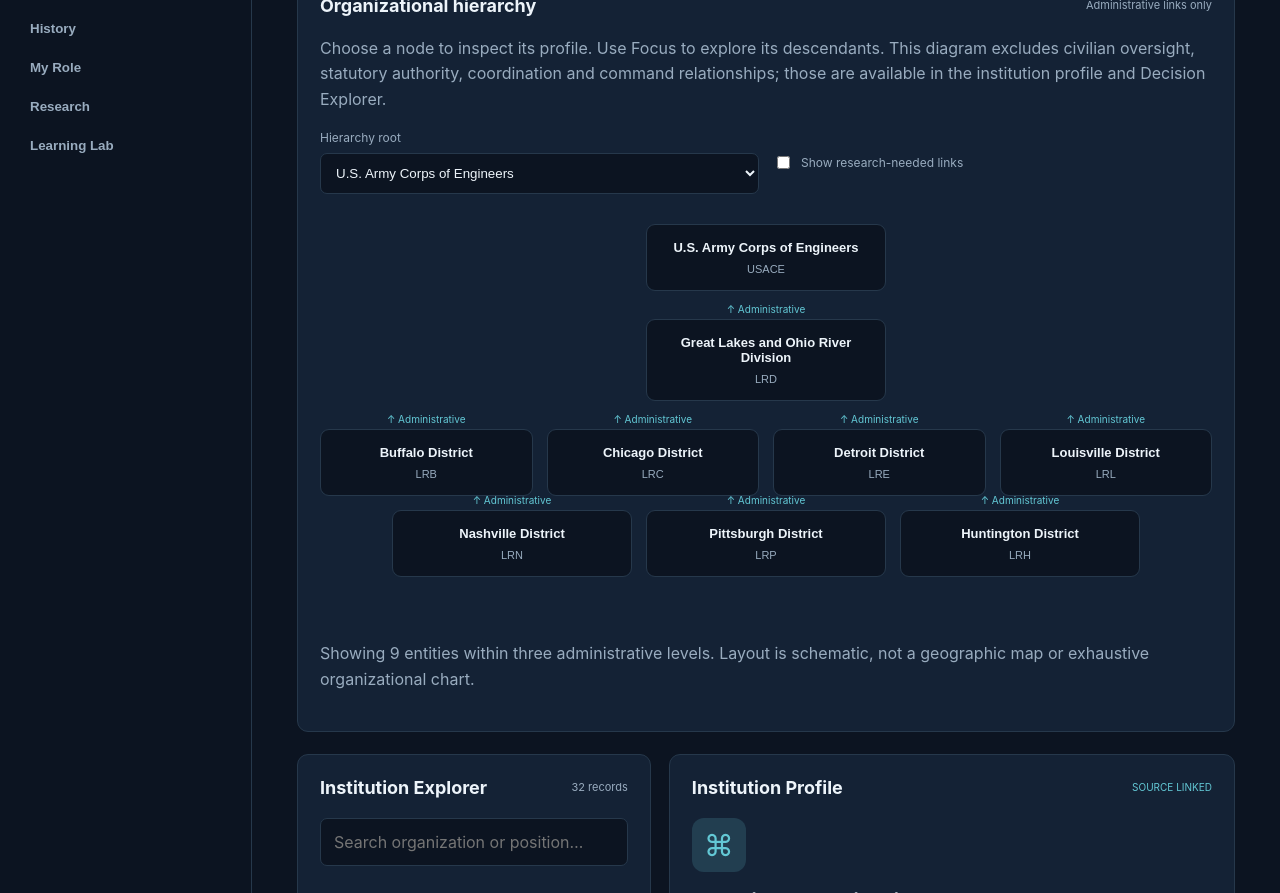
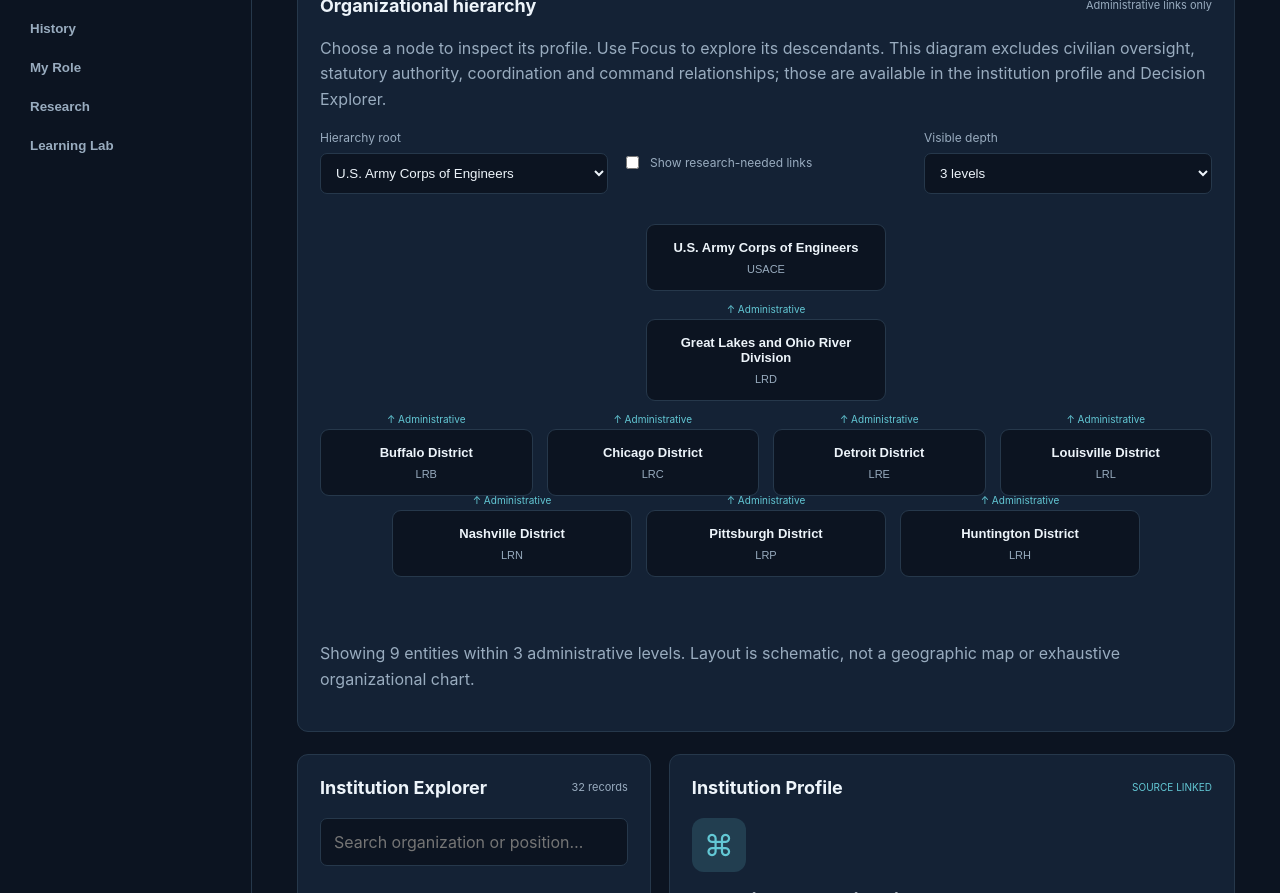
Before and after one commit to ObiwanDaC0-D/Political-Bureaucracy-, a React (Vite) app: page / in a window 1280 px wide. Shown: the part 400-1293 px from the top of the page. Built offline with nearby package versions, Linux system fonts and the light colour scheme.

Commit message:
feat(phase 5): add configurable atlas hierarchy depth

```diff
--- a/src/OrganizationGraph.tsx
+++ b/src/OrganizationGraph.tsx
@@ -9,12 +9,12 @@ for(const edge of relations){if(edge.from===current.id&&edge.type==="administrat
 return levels;
 }
 export default function OrganizationGraph({onSelect}:{onSelect:(id:string)=>void}){
-const [includeResearch,setIncludeResearch]=useState(false);const [focus,setFocus]=useState(root);const nodes=useMemo(()=>getHierarchy(focus,includeResearch),[focus,includeResearch]);
-const groups=[0,1,2,3].map(depth=>nodes.filter(n=>n.depth===depth)).filter(g=>g.length);
+const [includeResearch,setIncludeResearch]=useState(false);const [focus,setFocus]=useState(root);const [limit,setLimit]=useState(3);const nodes=useMemo(()=>getHierarchy(focus,includeResearch),[focus,includeResearch]);
+const groups=[0,1,2,3].filter(depth=>depth<=limit).map(depth=>nodes.filter(n=>n.depth===depth)).filter(g=>g.length);
 return <section className="panel org-graph" aria-label="Interactive organizational hierarchy">
 <div className="panel-head"><h2>Organizational hierarchy</h2><span>Administrative links only</span></div>
 <p className="muted">Choose a node to inspect its profile. Use Focus to explore its descendants. This diagram excludes civilian oversight, statutory authority, coordination and command relationships; those are available in the institution profile and Decision Explorer.</p>
-<div className="path-controls"><label>Hierarchy root<select value={focus} onChange={e=>setFocus(e.target.value)}>{entities.filter(e=>["usace","lrd","lrh","lrh-regulatory","army","dod"].includes(e.id)).map(e=><option key={e.id} value={e.id}>{e.name}</option>)}</select></label><label className="graph-toggle"><input type="checkbox" checked={includeResearch} onChange={e=>setIncludeResearch(e.target.checked)}/> Show research-needed links</label></div>
+<div className="path-controls"><label>Hierarchy root<select value={focus} onChange={e=>setFocus(e.target.value)}>{entities.filter(e=>["usace","lrd","lrh","lrh-regulatory","army","dod"].includes(e.id)).map(e=><option key={e.id} value={e.id}>{e.name}</option>)}</select></label><label className="graph-toggle"><input type="checkbox" checked={includeResearch} onChange={e=>setIncludeResearch(e.target.checked)}/> Show research-needed links</label><label>Visible depth<select value={limit} onChange={e=>setLimit(Number(e.target.value))}><option value={1}>1 level</option><option value={2}>2 levels</option><option value={3}>3 levels</option></select></label></div>
 <div className="graph-levels">{groups.map((group,i)=><div className="graph-level" key={i}>{group.map(n=>{const entity=entities.find(e=>e.id===n.id)!;return <div className="graph-node" key={n.id}><button onClick={()=>onSelect(n.id)}><strong>{entity.name}</strong><small>{entity.acronym||entity.category}</small>{entity.status==="research-needed"?<em>Research needed</em>:null}</button>{n.depth>0?<span className="graph-connector" title="Administrative relationship">↑ {typeLabels.administrative}</span>:null}</div>})}</div>)}</div>
-<p className="muted">Showing {nodes.length} entities within three administrative levels. Layout is schematic, not a geographic map or exhaustive organizational chart.</p></section>
+<p className="muted">Showing {groups.reduce((n,g)=>n+g.length,0)} entities within {limit} administrative levels. Layout is schematic, not a geographic map or exhaustive organizational chart.</p></section>
 }
```
